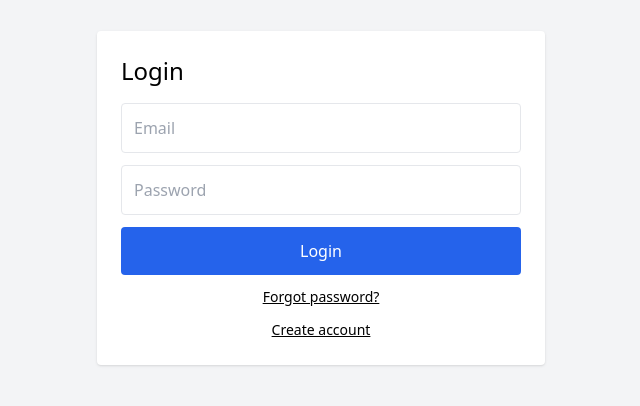
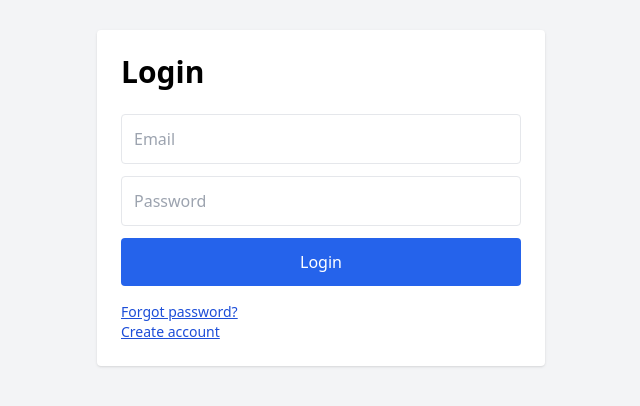
Before and after one commit to brettkues/cardealer-ai, a Next.js app: page /auth/login in a window 1280 px wide. Shown: the part 258-664 px from the top of the page, without its empty margins (319-959 px from the left). Built offline with nearby package versions, Linux system fonts and the light colour scheme; no server answers.

Commit message:
Update page.js

```diff
--- a/app/auth/login/page.js
+++ b/app/auth/login/page.js
@@ -1,41 +1,41 @@
 "use client";
 
 import { useState } from "react";
+import { auth, db } from "../../../lib/firebase";
 import { signInWithEmailAndPassword } from "firebase/auth";
-import { auth, db } from "../../../lib/firebase";
 import { doc, getDoc } from "firebase/firestore";
 import { useRouter } from "next/navigation";
 
 export default function LoginPage() {
+  const router = useRouter();
+
   const [email, setEmail] = useState("");
   const [password, setPassword] = useState("");
   const [error, setError] = useState("");
 
-  const router = useRouter();
-
-  const handleLogin = async () => {
+  async function handleLogin() {
     setError("");
 
     try {
-      const res = await signInWithEmailAndPassword(auth, email, password);
-      const uid = res.user.uid;
+      const userCred = await signInWithEmailAndPassword(auth, email, password);
+      const u = userCred.user;
 
-      const snap = await getDoc(doc(db, "users", uid));
+      const snap = await getDoc(doc(db, "users", u.uid));
       const role = snap.exists() ? snap.data().role : "user";
 
       document.cookie = `loggedIn=true; path=/;`;
+      document.cookie = `email=${u.email}; path=/;`;
       document.cookie = `role=${role}; path=/;`;
 
       router.push("/dashboard");
     } catch (err) {
-      console.error("LOGIN ERROR:", err);
-      setError("Invalid login.");
+      setError("Invalid email or password.");
     }
-  };
+  }
 
   return (
-    <div className="max-w-md mx-auto mt-20 p-6 bg-white shadow rounded">
-      <h1 className="text-2xl mb-4">Login</h1>
+    <div className="max-w-md mx-auto mt-20 bg-white shadow p-6 rounded">
+      <h1 className="text-3xl font-bold mb-6">Login</h1>
 
       <input
         type="email"
@@ -57,24 +57,16 @@ export default function LoginPage() {
 
       <button
         onClick={handleLogin}
-        className="w-full bg-blue-600 text-white p-3 rounded"
+        className="w-full bg-blue-600 text-white p-3 rounded mb-4"
       >
         Login
       </button>
 
-      <button
-        onClick={() => router.push("/auth/reset")}
-        className="w-full mt-3 underline text-sm"
-      >
-        Forgot password?
-      </button>
-
-      <button
-        onClick={() => router.push("/auth/register")}
-        className="w-full mt-3 underline text-sm"
-      >
-        Create account
-      </button>
+      <div className="text-sm">
+        <a href="/auth/reset" className="underline text-blue-700">Forgot password?</a>
+        <br />
+        <a href="/auth/register" className="underline text-blue-700">Create account</a>
+      </div>
     </div>
   );
 }
```
